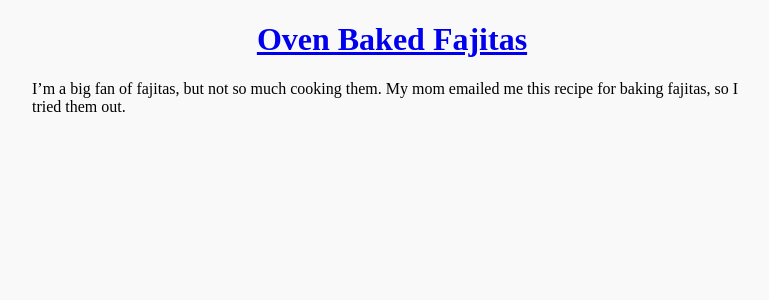
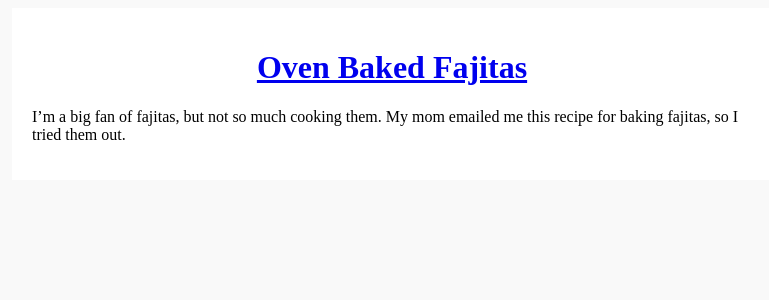
Before and after one commit to adamhammes/old-site, a Jekyll site: the page built from blog/index.html, in a window 1280 px wide. Shown: the top 300 px of the page, without its empty margins (248-1017 px from the left). Built offline with Jekyll 4.4.1, drawn with Linux system fonts in a browser that asks for light colours.

Commit message:
Merge entry and archive css

```diff
--- a/assets/css/main.css
+++ b/assets/css/main.css
@@ -11,16 +11,11 @@
     color: #727272;
 }
 
-.archive {
-    width: 45em;
-    margin: auto;
-}
-
 .archive-entry h1 {
     text-align: center;
 }
 
-.entry {
+.archive, .entry {
     width: 45em;
     margin: auto;
     background-color: #fff;
```
